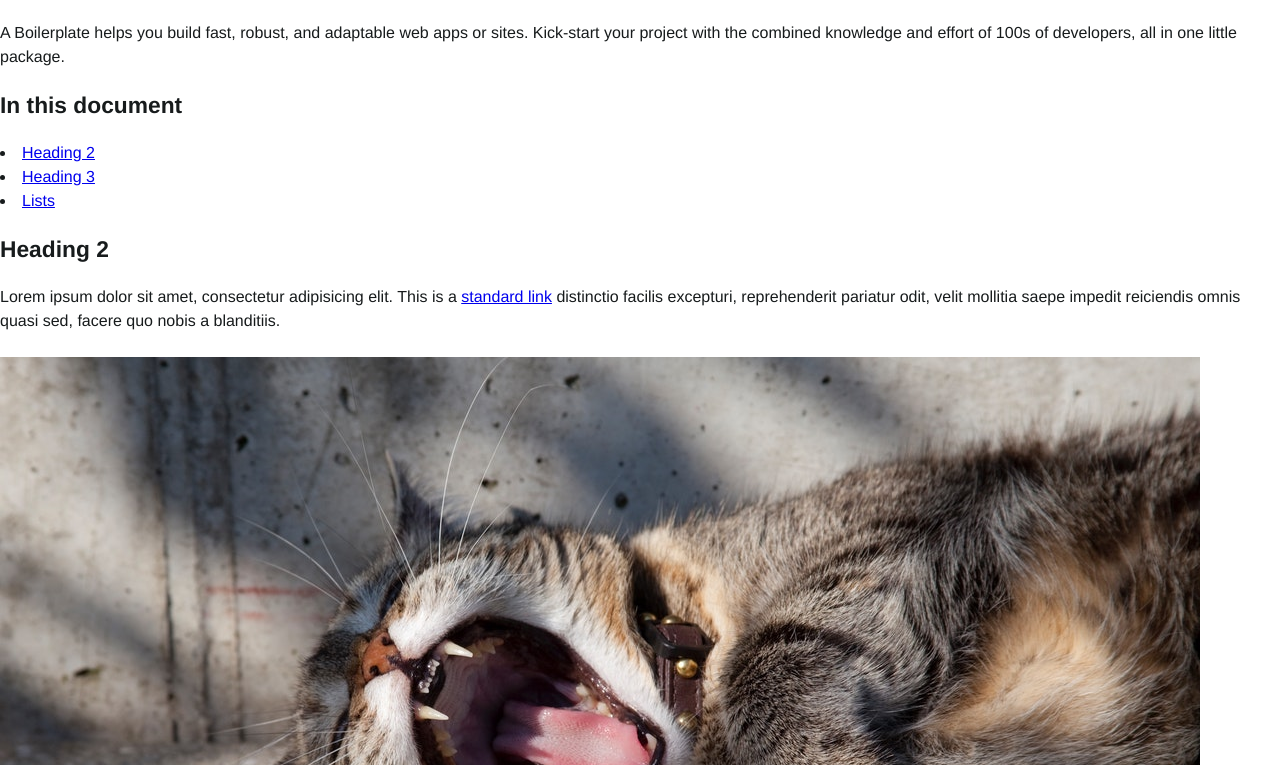
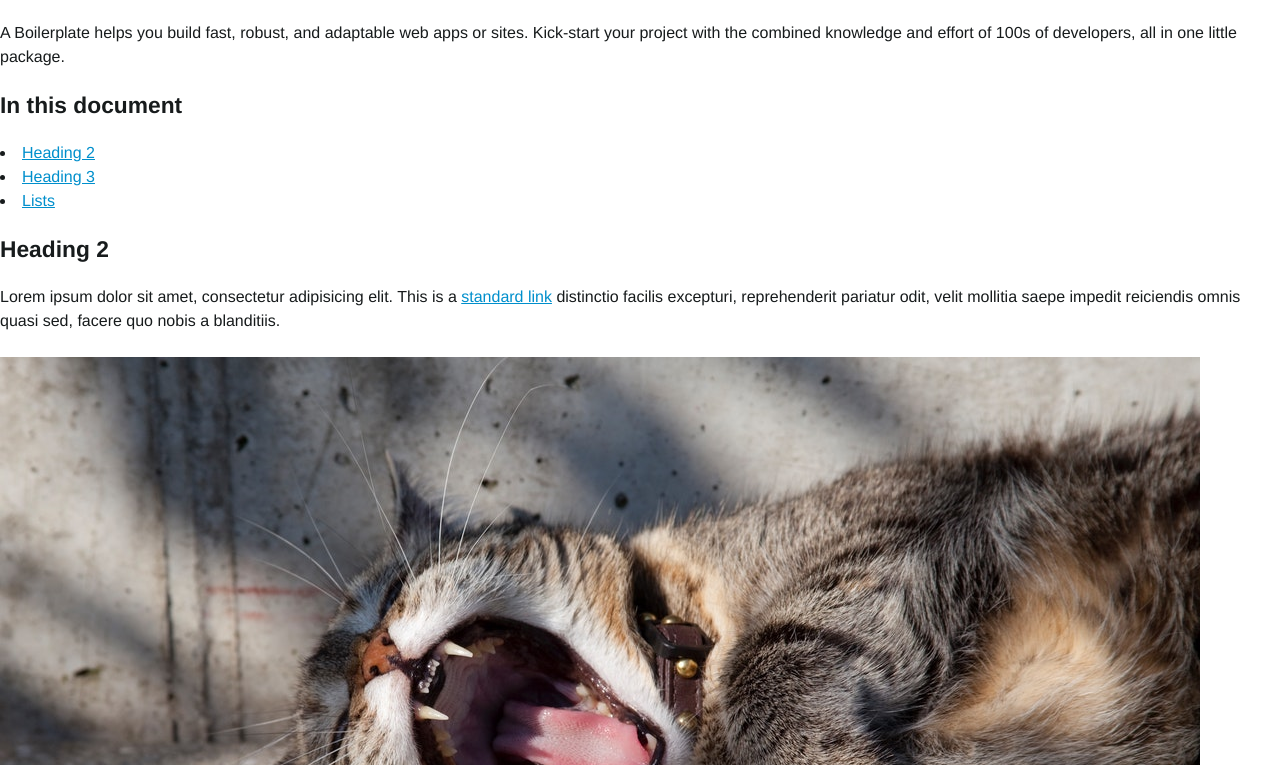
Before and after one commit to mct-ui/html5-boilerplate-RamonTim, a plain HTML site: page index.html in a window 1280 px wide. Shown: the part 35-800 px from the top of the page. Drawn offline with Linux system fonts and the light colour scheme.

Commit message:
Added default link styles

```diff
--- a/css/screen.scss
+++ b/css/screen.scss
@@ -200,8 +200,8 @@ html {
 */
 
 ::selection {
-  background: hotpink;
-  color: $color-text-light;
+  background: $color-text-light;
+  color: white;
 }
 
 /*
@@ -284,15 +284,19 @@ hr {
 }
 
 a {
-}
-
-a:hover {
+  color:$color-primary;
+  transition: all 0.1s ease-in-out;
 }
 
 a:visited {
+  color:$color-primary;
+}
+a:hover {
+  color:$color-primary-light;
 }
 
 a:active {
+  color:$color-primary-dark;
 }
 
 /*---------------------------------------/*
```
Also changed, not shown: css/screen.css.
